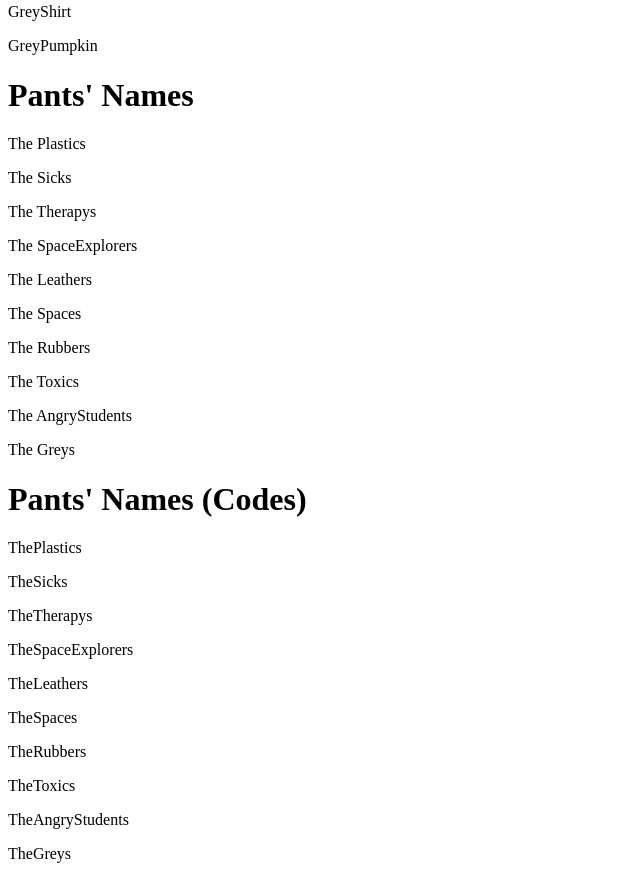
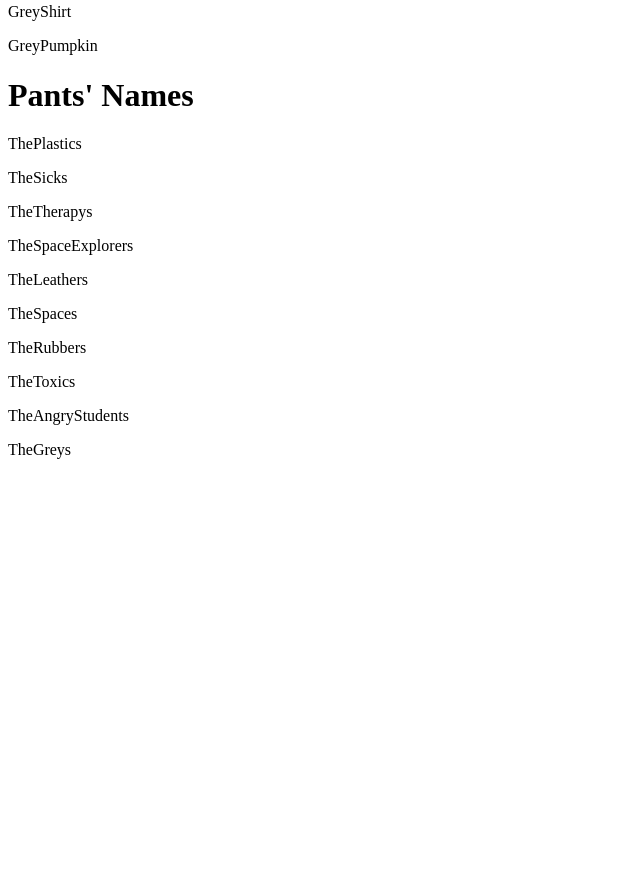
Before and after one commit to DelacorteClock/clothingnames, a plain HTML site: page index.html in a window 1280 px wide. Shown: the part 2035-2914 px from the top of the page, without its empty margins (0-640 px from the left). After the commit the page ends 2510 px from the top, so only its background shows below. Drawn offline with Linux system fonts and the light colour scheme.

Commit message:
Removed unneeded names with spaces

```diff
--- a/index.html
+++ b/index.html
@@ -18,10 +18,6 @@
             });
             usernameContainer.innerHTML += `<h1>Pants' Names</h1>`;
             FirstPart.forEach(function (word) {
-                usernameContainer.innerHTML += `<p>The ${word}s</p>`;
-            });
-            usernameContainer.innerHTML += `<h1>Pants' Names (Codes)</h1>`;
-            FirstPart.forEach(function (word) {
                 usernameContainer.innerHTML += `<p>The${word}s</p>`;
             });
         </script>
```
